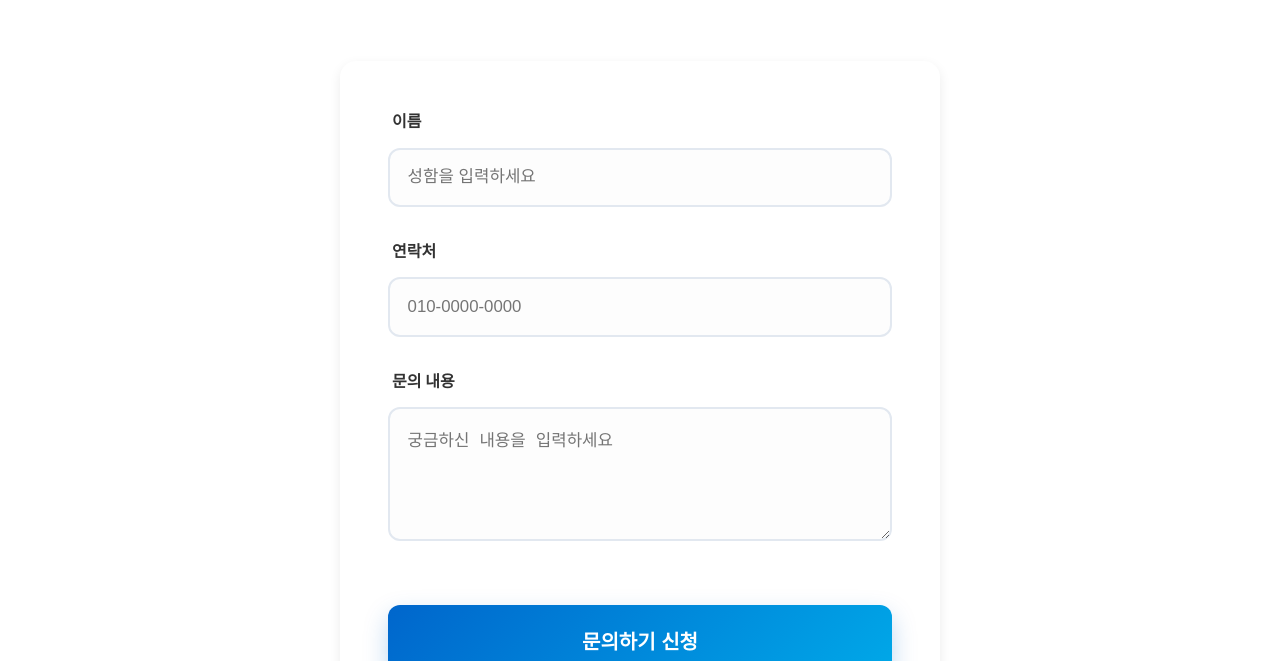
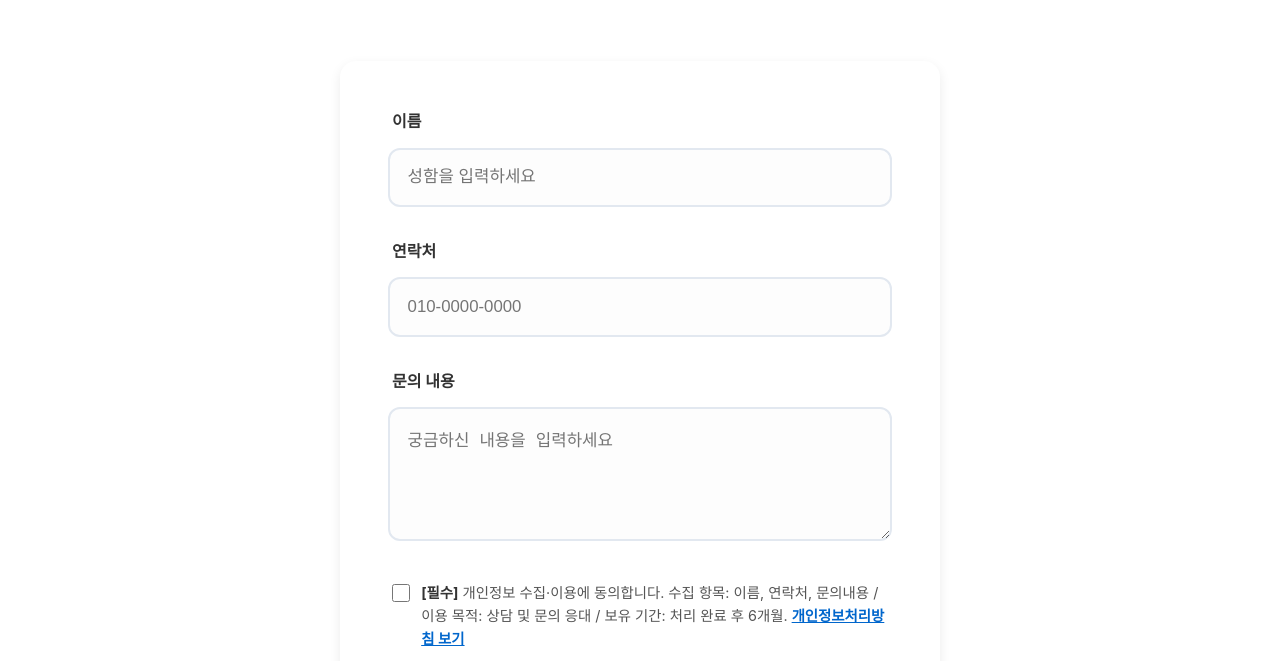
Before and after one commit to wooniroh-source/product-cporkr, a website: page public/contact.html in a window 1280 px wide. Shown: the part 287-948 px from the top of the page. Drawn offline with Linux system fonts and the light colour scheme.

Commit message:
Add privacy consent checkbox to contact and reservation forms

```diff
--- a/public/contact.html
+++ b/public/contact.html
@@ -68,6 +68,18 @@
                     <label for="message">문의 내용</label>
                     <textarea id="message" name="message" rows="5" placeholder="궁금하신 내용을 입력하세요"></textarea>
                 </div>
+                <div class="input-group" style="margin-top: 0.5rem;">
+                    <label style="display:flex; align-items:flex-start; gap:0.7rem; cursor:pointer; font-weight:400;">
+                        <input type="checkbox" id="privacy-agree" name="privacy_agree" required
+                               style="margin-top:3px; width:18px; height:18px; flex-shrink:0; accent-color:var(--primary);">
+                        <span style="font-size:0.9rem; color:#555; line-height:1.6;">
+                            <strong style="color:var(--dark);">[필수]</strong> 개인정보 수집·이용에 동의합니다.
+                            수집 항목: 이름, 연락처, 문의내용 / 이용 목적: 상담 및 문의 응대 / 보유 기간: 처리 완료 후 6개월.
+                            <a href="privacy.html" target="_blank" rel="noopener"
+                               style="color:var(--primary); font-weight:600; text-decoration:underline;">개인정보처리방침 보기</a>
+                        </span>
+                    </label>
+                </div>
                 <button type="submit" class="submit-booking-btn">문의하기 신청</button>
             </form>
         </section>
```
Also changed, not shown: public/about.html (+3 -3 lines), public/reservation.html (+12 -0 lines), public/services.html (+1 -1 lines).
